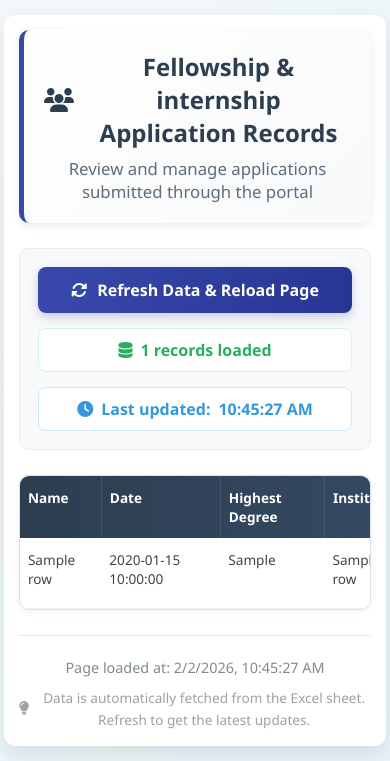
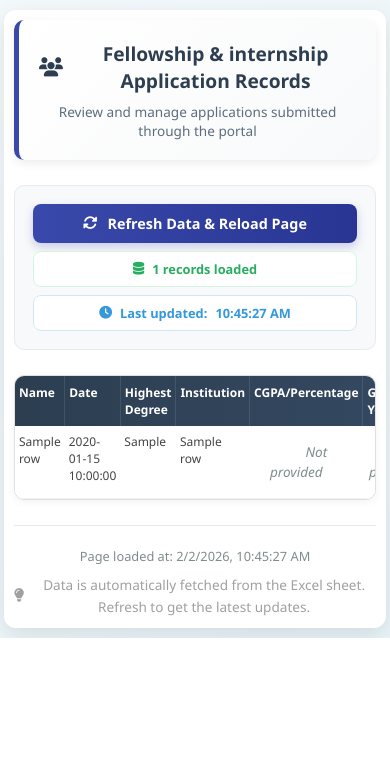
Before and after one commit to gopal-developer/Dashboard, a Flask app: template templates/index.html in a window 390 px wide. Shown: the part 440-1201 px from the top of the page. After the commit the page ends 1078 px from the top, so only its background shows below. Run offline with Flask 3, Linux system fonts and the light colour scheme; the template is opened without the code that fills it: most values are stand-ins (such as "Sample title", 1, 10 or a date in 2020).

Commit message:
Add comprehensive responsive design for all device screens

```diff
--- a/static/style.css
+++ b/static/style.css
@@ -170,14 +170,17 @@ table td:nth-child(6) {
 
 /* Special cell formatting */
 .sop-cell {
-    max-width: 200px;
-    word-wrap: break-word;
+    /* max-width: 250px; */
+    min-width: 500px;
+    max-height: 5.6em;
+    overflow-y: auto;
+    display: block;
 }
 
 /* Match width for Select Institutes column */
 table td:nth-child(9) {
     max-width: 250px;
-   /* min-width: 200px; */
+   min-width: 200px;
 }
 
 .link-btn {
@@ -278,6 +281,21 @@ footer .hint {
 }
 
 /* Responsive */
+@media (max-width: 1024px) {
+    table {
+        min-width: 800px;
+    }
+
+    table th, table td {
+        padding: 14px 10px;
+        font-size: 0.9rem;
+    }
+
+    .sop-cell {
+        max-width: 120px;
+    }
+}
+
 @media (max-width: 768px) {
     .container {
         padding: 15px;
@@ -288,9 +306,14 @@ footer .hint {
         font-size: 1.5rem;
     }
 
+    .page-title p {
+        font-size: 0.95rem;
+    }
+
     .controls {
         flex-direction: column;
         align-items: stretch;
+        gap: 10px;
     }
 
     .btn-refresh, .info, .timestamp {
@@ -298,13 +321,79 @@ footer .hint {
         text-align: center;
     }
 
+    table {
+        min-width: 700px;
+        font-size: 0.8rem;
+    }
+
+    table th, table td {
+        padding: 10px 6px;
+        font-size: 0.8rem;
+    }
+
+    .sop-cell {
+        max-width: 100px;
+    }
+
     .footer-links {
         flex-direction: column;
         gap: 10px;
     }
+}
+
+@media (max-width: 480px) {
+    .container {
+        padding: 10px;
+        margin: 10px auto;
+    }
+
+    .page-title h2 {
+        font-size: 1.2rem;
+    }
+
+    .page-title p {
+        font-size: 0.85rem;
+    }
+
+    .controls {
+        flex-direction: column;
+        gap: 8px;
+    }
+
+    .btn-refresh {
+        padding: 10px 15px;
+        font-size: 0.9rem;
+    }
+
+    .info, .timestamp {
+        font-size: 0.8rem;
+        padding: 8px 10px;
+    }
+
+    table {
+        min-width: 600px;
+    }
 
     table th, table td {
-        padding: 12px 8px;
-        font-size: 0.85rem;
+        padding: 8px 4px;
+        font-size: 0.75rem;
+    }
+
+    .sop-cell {
+        max-width: 80px;
+    }
+
+    .link-btn {
+        padding: 4px 8px;
+        font-size: 0.75rem;
+    }
+
+    .footer-links {
+        flex-direction: column;
+        gap: 8px;
+    }
+
+    footer {
+        font-size: 0.8rem;
     }
 }
```
